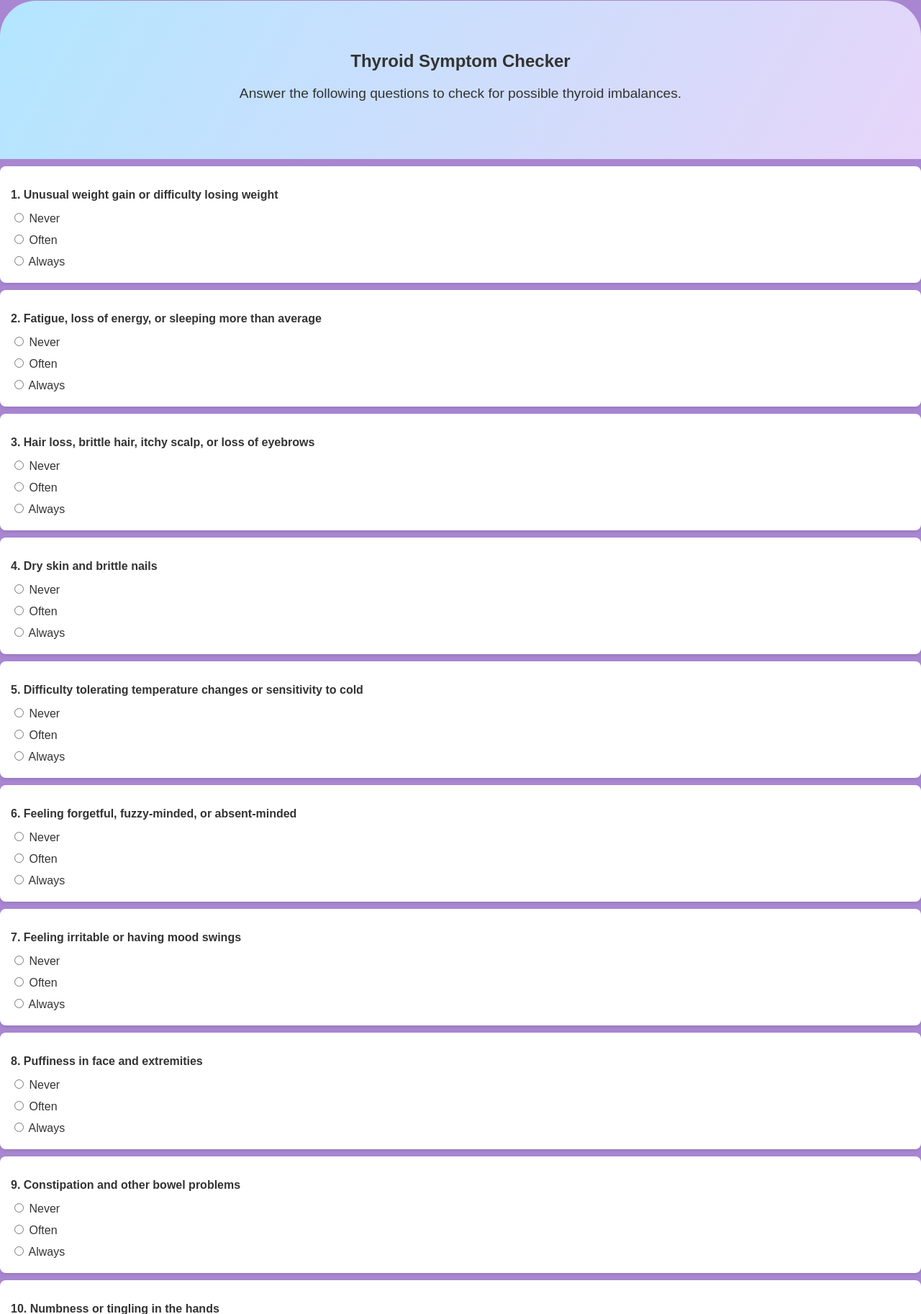
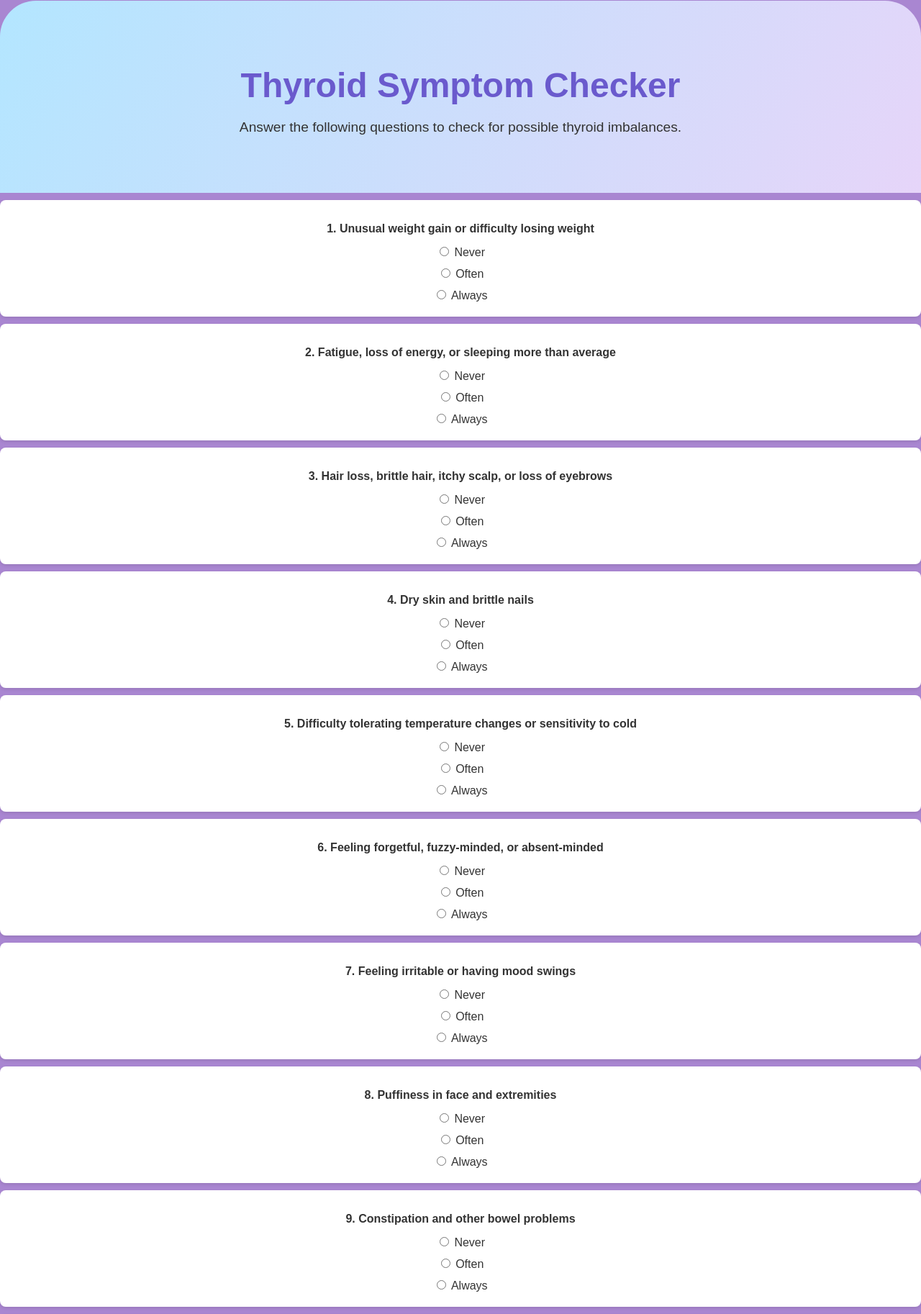
Before and after one commit to Menodore/AVA.github.io, a PHP site: page /thy.html in a window 1280 px wide. Shown: the part 323-2149 px from the top of the page at 72% size. Run offline with PHP 8.4, Linux system fonts and the light colour scheme.

Commit message:
edited css

```diff
--- a/home.css
+++ b/home.css
@@ -12,6 +12,7 @@ body {
     margin: 10px 0;
     border-radius: 8px;
     box-shadow: 0px 2px 4px rgba(0, 0, 0, 0.1);
+    text-align: center;
 }
 
 .question p {
--- a/thy.html
+++ b/thy.html
@@ -18,7 +18,7 @@
     </header>
     <section id="hero" class="hero">
         <div class="hero-content">
-    <h2>Thyroid Symptom Checker</h2>
+    <h1>Thyroid Symptom Checker</h1>
     <p>Answer the following questions to check for possible thyroid imbalances.</p>
     </div>
     </section>
```
